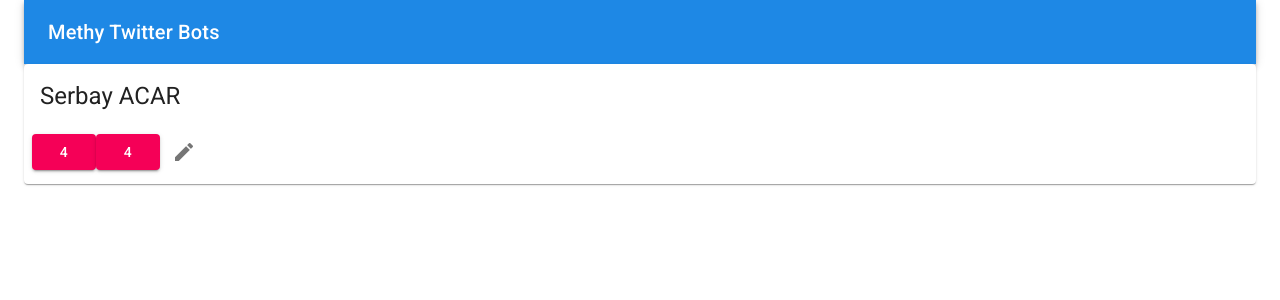
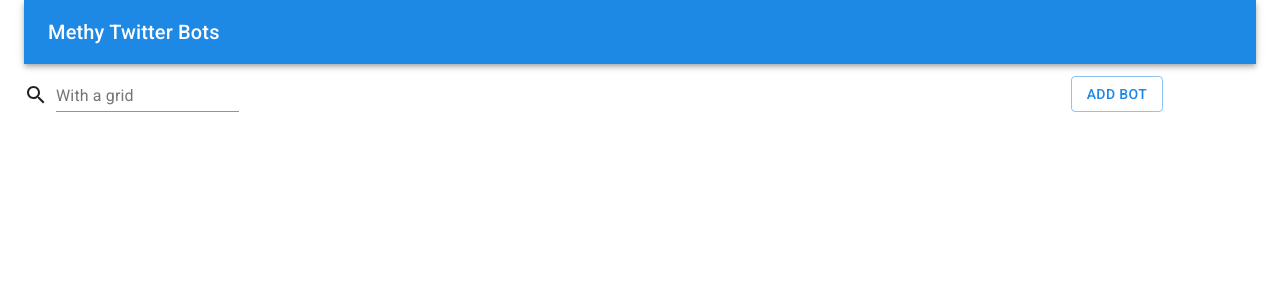
Before and after one commit to ugle-dev/mety_twit, a React (Create React App) app: page / in a window 1280 px wide. Shown: the top 300 px of the page. Built offline with nearby package versions, Linux system fonts and the light colour scheme.

Commit message:
Search Container :: init

```diff
--- /dev/null
+++ b/src/components/wrappers/search.js
@@ -0,0 +1,43 @@
+import React from 'react';
+import { makeStyles } from '@material-ui/core/styles';
+import Button from '@material-ui/core/Button';
+import Grid from '@material-ui/core/Grid';
+import TextField from '@material-ui/core/TextField';
+import SearchIcon from '@material-ui/icons/Search';
+
+const useStyles = makeStyles((theme) => ({
+  root: {
+    flexGrow: 1,
+  },
+  paper: {
+    padding: theme.spacing(2),
+    textAlign: 'center',
+    color: theme.palette.text.secondary,
+  },
+}));
+
+export default function FullWidthGrid() {
+  const classes = useStyles();
+
+  return (
+    <div className={classes.root}>
+        <Grid container spacing={3} alignItems="flex-end">
+            <Grid item xs={12} sm={10}>
+                <Grid container spacing={1} alignItems="flex-end" >
+                    <Grid item>
+                        <SearchIcon />
+                    </Grid>
+                    <Grid item >
+                        <TextField id="input-with-icon-grid" label="With a grid" />
+                    </Grid>
+                </Grid>
+            </Grid>
+            <Grid item xs={12} sm={2}>
+                <Button variant="outlined" color="primary">
+                    Add Bot
+                </Button>
+            </Grid>
+        </Grid>
+    </div>
+  );
+}
--- a/src/layouts/bots_layouts.js
+++ b/src/layouts/bots_layouts.js
@@ -1,5 +1,5 @@
 import React from 'react';
-import BotCard from '../components/wrappers/card'
+import FullWidthGrid from '../components/wrappers/search'
 
 class BotsLayout extends React.Component{
     constructor( props) {
@@ -10,10 +10,7 @@
     render() {
         return (
             <div>
-                <BotCard
-                name='Serbay ACAR'
-                failCount='4'
-                successCount='4'/>
+                <FullWidthGrid />
             </div>
         )
     }
```
